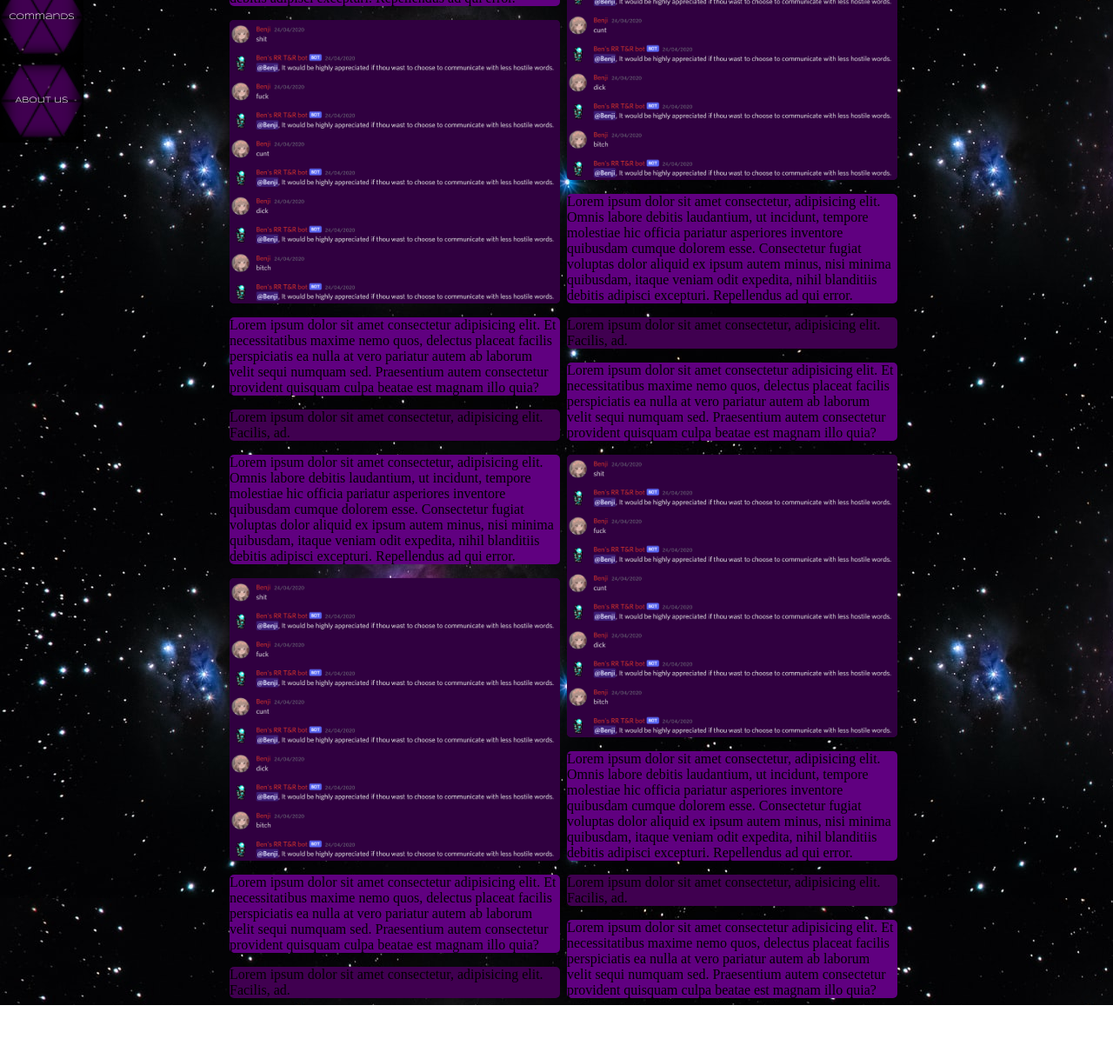
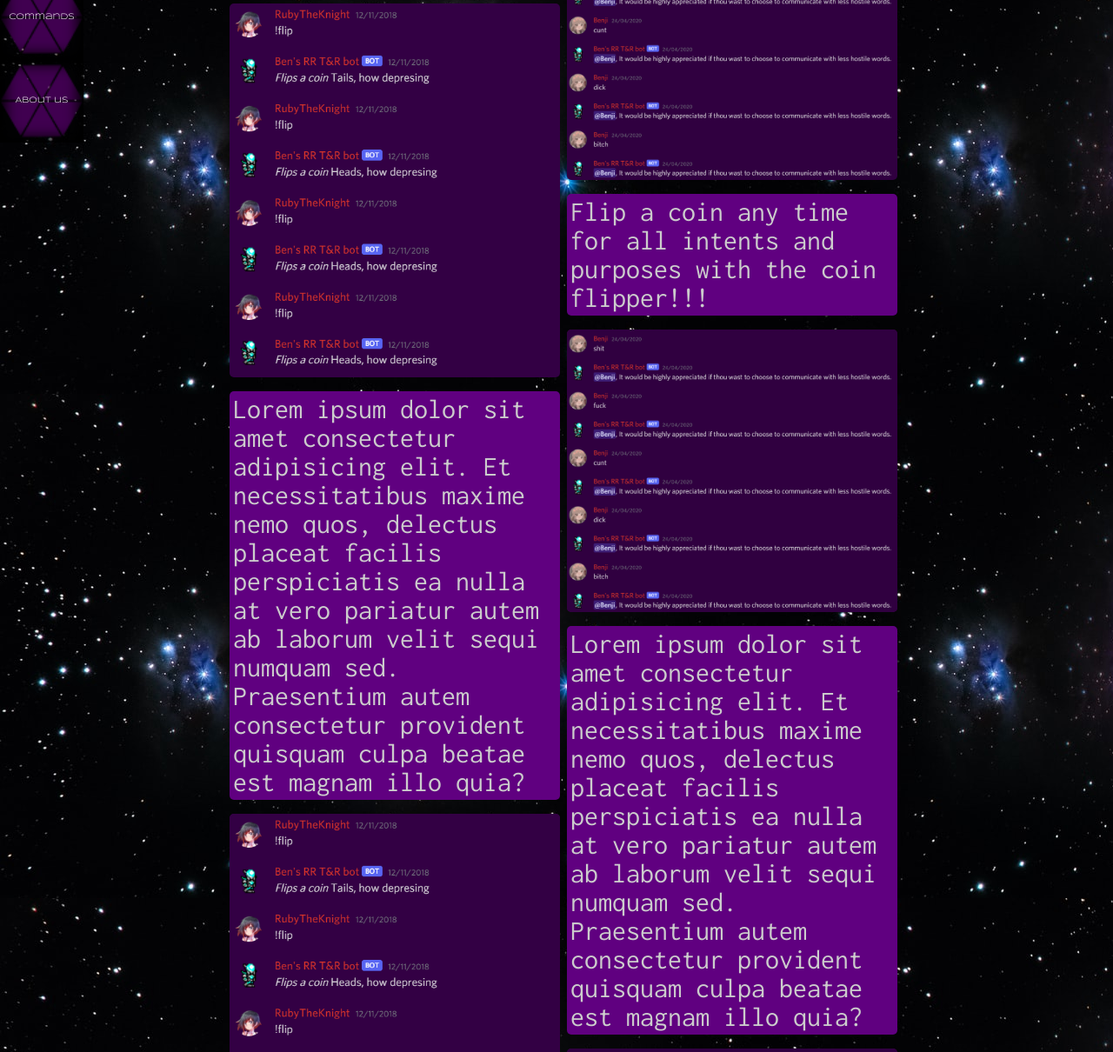
Before and after one commit to CalmermanBenjaminNTI/VortexProject, a plain HTML site: page index.html in a window 1280 px wide. Shown: the part 168-1378 px from the top of the page at 87% size. Before the commit the page ends 1324 px from the top, so only its background shows below. Drawn offline with nearby package versions, Linux system fonts and the light colour scheme.

Commit message:
a bunch of stuff

```diff
--- a/index.html
+++ b/index.html
@@ -13,7 +13,7 @@
         <a class="headerTitle" href="index.html">VORTEX PROJECT</a>
         <div class="headerMenu">
             <a class="headerMenu" href="vote.html">VOTE</a>
-            <a class="headerMenu">INVITE</a>
+            <a class="headerMenu" href="https://discord.com/api/oauth2/authorize?client_id=541237203284787211&permissions=536870387671&scope=bot" target="_blank">INVITE</a>
         </div>
     </header>
     <div class="contentArea">
@@ -23,23 +23,23 @@
             <a href="aboutUs.html" class="sideNavigation">About us</a>
         </div>
         <div class="mainContentFlexLeft">
+            <div class="mainContentText">Moderate inapropriet language using the profanity filter!!!</div>
+            <img class="mainContentImage" src="coinFlip.png" width="100%">
+            <div class="mainContentText">Lorem ipsum dolor sit amet consectetur adipisicing elit. Et necessitatibus maxime nemo quos, delectus placeat facilis perspiciatis ea nulla at vero pariatur autem ab laborum velit sequi numquam sed. Praesentium autem consectetur provident quisquam culpa beatae est magnam illo quia?</div>
+            <img class="mainContentImage" src="coinFlip.png" width="100%">
             <div class="mainContentText">Lorem ipsum dolor sit amet consectetur, adipisicing elit. Omnis labore debitis laudantium, ut incidunt, tempore molestiae hic officia pariatur asperiores inventore quibusdam cumque dolorem esse. Consectetur fugiat voluptas dolor aliquid ex ipsum autem minus, nisi minima quibusdam, itaque veniam odit expedita, nihil blanditiis debitis adipisci excepturi. Repellendus ad qui error.</div>
-            <img class="mainContentImage" src="languageCorrection.png" width="100%">
+            <img class="mainContentImage" src="coinFlip.png" width="100%">
             <div class="mainContentText">Lorem ipsum dolor sit amet consectetur adipisicing elit. Et necessitatibus maxime nemo quos, delectus placeat facilis perspiciatis ea nulla at vero pariatur autem ab laborum velit sequi numquam sed. Praesentium autem consectetur provident quisquam culpa beatae est magnam illo quia?</div>
-            <div class="mainContentImage">Lorem ipsum dolor sit amet consectetur, adipisicing elit. Facilis, ad.</div>
-            <div class="mainContentText">Lorem ipsum dolor sit amet consectetur, adipisicing elit. Omnis labore debitis laudantium, ut incidunt, tempore molestiae hic officia pariatur asperiores inventore quibusdam cumque dolorem esse. Consectetur fugiat voluptas dolor aliquid ex ipsum autem minus, nisi minima quibusdam, itaque veniam odit expedita, nihil blanditiis debitis adipisci excepturi. Repellendus ad qui error.</div>
-            <img class="mainContentImage" src="languageCorrection.png" width="100%">
-            <div class="mainContentText">Lorem ipsum dolor sit amet consectetur adipisicing elit. Et necessitatibus maxime nemo quos, delectus placeat facilis perspiciatis ea nulla at vero pariatur autem ab laborum velit sequi numquam sed. Praesentium autem consectetur provident quisquam culpa beatae est magnam illo quia?</div>
-            <div class="mainContentImage">Lorem ipsum dolor sit amet consectetur, adipisicing elit. Facilis, ad.</div>
+            <img class="mainContentImage" src="coinFlip.png" width="100%">
         </div>
         <div class="mainContentFlexRight">
             <img class="mainContentImage" src="languageCorrection.png" width="100%">
-            <div class="mainContentText">Lorem ipsum dolor sit amet consectetur, adipisicing elit. Omnis labore debitis laudantium, ut incidunt, tempore molestiae hic officia pariatur asperiores inventore quibusdam cumque dolorem esse. Consectetur fugiat voluptas dolor aliquid ex ipsum autem minus, nisi minima quibusdam, itaque veniam odit expedita, nihil blanditiis debitis adipisci excepturi. Repellendus ad qui error.</div>
-            <div class="mainContentImage">Lorem ipsum dolor sit amet consectetur, adipisicing elit. Facilis, ad.</div>
+            <div class="mainContentText">Flip a coin any time for all intents and purposes with the coin flipper!!!</div>
+            <img src="languageCorrection.png" class="mainContentImage">
             <div class="mainContentText">Lorem ipsum dolor sit amet consectetur adipisicing elit. Et necessitatibus maxime nemo quos, delectus placeat facilis perspiciatis ea nulla at vero pariatur autem ab laborum velit sequi numquam sed. Praesentium autem consectetur provident quisquam culpa beatae est magnam illo quia?</div>
             <img class="mainContentImage" src="languageCorrection.png" width="100%">
             <div class="mainContentText">Lorem ipsum dolor sit amet consectetur, adipisicing elit. Omnis labore debitis laudantium, ut incidunt, tempore molestiae hic officia pariatur asperiores inventore quibusdam cumque dolorem esse. Consectetur fugiat voluptas dolor aliquid ex ipsum autem minus, nisi minima quibusdam, itaque veniam odit expedita, nihil blanditiis debitis adipisci excepturi. Repellendus ad qui error.</div>
-            <div class="mainContentImage">Lorem ipsum dolor sit amet consectetur, adipisicing elit. Facilis, ad.</div>
+            <img class="mainContentImage" src="languageCorrection.png" width="100%">
             <div class="mainContentText">Lorem ipsum dolor sit amet consectetur adipisicing elit. Et necessitatibus maxime nemo quos, delectus placeat facilis perspiciatis ea nulla at vero pariatur autem ab laborum velit sequi numquam sed. Praesentium autem consectetur provident quisquam culpa beatae est magnam illo quia?</div>
         </div>
     </div>
--- a/style.css
+++ b/style.css
@@ -1,4 +1,5 @@
 @import url("https://fonts.googleapis.com/css2?family=Syncopate&display=swap");
+@import url('https://fonts.googleapis.com/css2?family=Inconsolata&display=swap');
 
 * {
   margin: 0;
@@ -62,6 +63,7 @@ a.headerTitle {
   background-image: url(backgroundGalaxy.jpg);
   height: 90%;
   display: grid;
+  width: 100VW;
   grid-template: 1fr / 1fr 30% 30% 1fr;
 }
 
@@ -89,7 +91,11 @@ div.mainContentText {
   height: auto;
   margin: 8px;
   border: inset 5 5 #fff;
+  font-family: 'inconsolata', monospace;
+  color: #ccc;
   border-radius: 5px;
+  font-size: 32px;
+  padding: 4px;
 }
 .mainContentImage {
   background-color: #400050;
@@ -183,3 +189,10 @@ h1{
   text-align: center;
   font-family: "Syncopate", sans-serif;
 }
+
+@media (max-width: 600px)
+{
+  .thing {
+    grid-template-columns: 1fr;
+  }
+}
```
Also changed, not shown: aboutUs.html (+1 -1 lines), commands.html (+2 -2 lines), vote.html (+1 -1 lines), coinFlip.png (added).
